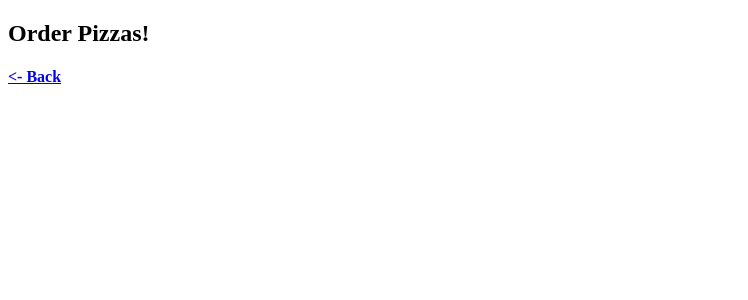
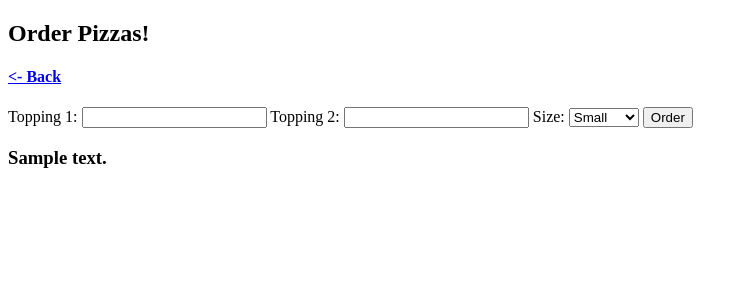
Before and after one commit to andrelosse/djangocourse_bearsgarden, a Django app: template pizza/templates/order.html in a window 1280 px wide. Shown: the top 300 px of the page, without its empty margins (0-748 px from the left). Run offline with Django 4.2, Linux system fonts and the light colour scheme; tables that the repository leaves empty hold one stand-in row (values such as "Sample post"); the template is opened without the code that fills it: values that come from a table or form of the project are taken from there, most other values are stand-ins (such as "Sample title", 1, 10 or a date in 2020); parts of the project's set-up code (start-up, migrations or seed data) failed here and were passed over.

Commit message:
Created Django form for pizza ordering

```diff
--- /dev/null
+++ b/pizza/forms.py
@@ -0,0 +1,8 @@
+from django import forms
+from django import forms
+
+class PizzaForm(forms.Form):
+
+    topping1 = forms.CharField(label='Topping 1', max_length=27)
+    topping2 = forms.CharField(label='Topping 2', max_length=27)
+    size = forms.ChoiceField(label='Size', choices=[('Small', 'Small'),('Medium', 'Medium'), ('Large', 'Large')])
--- a/pizza/templates/index.html
+++ b/pizza/templates/index.html
@@ -1,10 +1,10 @@
 {% extends 'base.html' %}
 
-{%block content%}
+{% block content %}
 
 <section>
     <h1>Bear's Garden</h1>
     <a href='{% url 'order' %}'><h4>ORDER NOW</h4></a>
 </section>
 
-{%endblock%}
+{% endblock %}
--- a/pizza/templates/order.html
+++ b/pizza/templates/order.html
@@ -1,10 +1,20 @@
 {% extends 'base.html' %}
 
-{%block content%}
+{% block content %}
 
 <section>
     <h1>Order Pizzas!</h1>
     <a href='{% url 'index' %}'><h4><- Back</h4></a>
 </section>
+<form action='{% url 'order' %}' method='post'>
 
-{%endblock%}
+    {% csrf_token %}
+
+    {{ pizzaform }}
+
+    <input type='submit' value='Order'>
+
+    <h3>{{ note }}</h3>
+</form>
+
+{% endblock %}
```
Also changed, not shown: pizza/views.py (+13 -1 lines).
